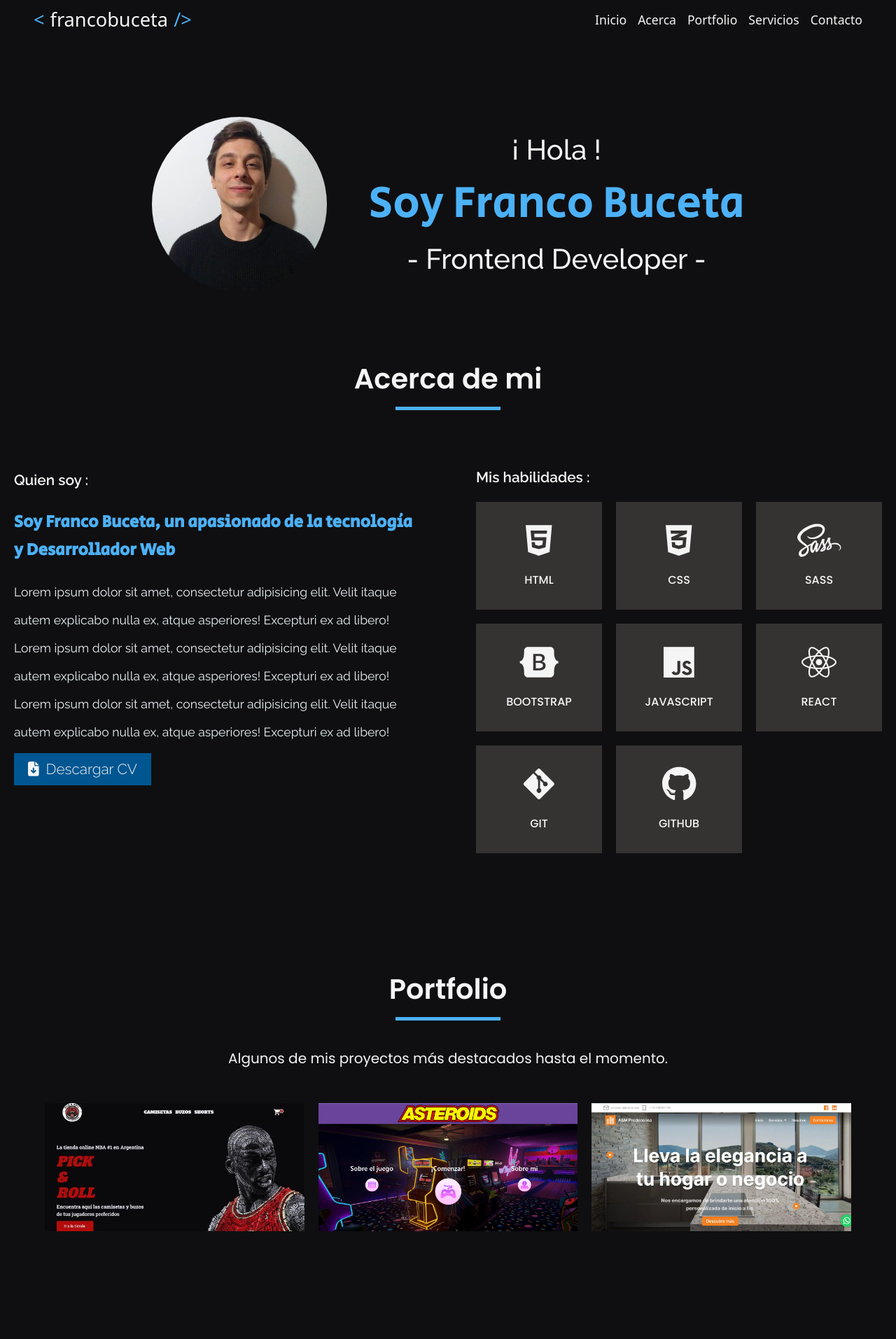
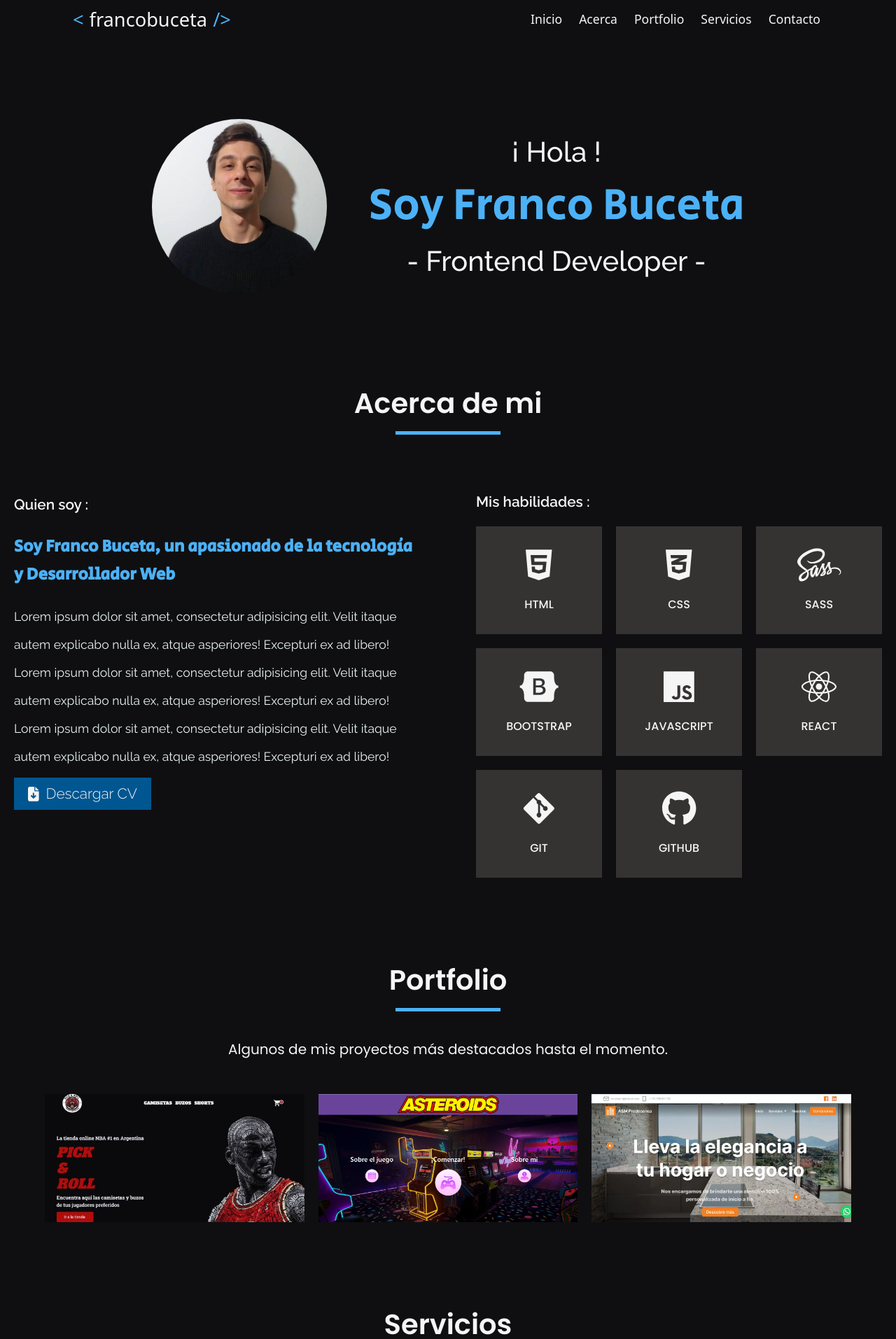
Before and after one commit to francobuceta/Portfolio, a React (Vite) app: page / in a window 1280 px wide. Shown: the top 1913 px of the page at 70% size. Built offline with nearby package versions, Linux system fonts and the light colour scheme.

Commit message:
cv agregado, solucionado error en navbar

```diff
--- a/src/components/About.jsx
+++ b/src/components/About.jsx
@@ -1,15 +1,14 @@
 import { FontAwesomeIcon } from '@fortawesome/react-fontawesome';
 import { faHtml5, faCss3Alt, faJs, faSass, faBootstrap, faReact, faGitAlt, faGithub } from '@fortawesome/free-brands-svg-icons';
 import { faFileDownload } from '@fortawesome/free-solid-svg-icons';
-
-
+import pdf from "../assets/cv.pdf"
 
 const About = () => {
     return (
         <>
-            <section className="container mx-auto mt-16" id="about">
+            <section className="container mx-auto" id="about">
                 <div className="about_title">
-                    <h2>Acerca de mi</h2>
+                    <h2 className='mt-24'>Acerca de mi</h2>
                 </div>
 
                 <div className="grid grid-cols-2 gap-10">
@@ -24,10 +23,12 @@ const About = () => {
                             autem explicabo nulla ex, atque asperiores! Excepturi ex ad libero!
                         </p>
                         <div>
-                            <button>
-                                <FontAwesomeIcon icon={faFileDownload} />
-                                <span>Descargar CV</span>
-                            </button>
+                            <a href={pdf} download="Franco Buceta-CV">
+                                <button>
+                                    <FontAwesomeIcon icon={faFileDownload} />
+                                    <span>Descargar CV</span>
+                                </button>
+                            </a>
                         </div>
                     </div>
 
--- a/src/components/Contact.jsx
+++ b/src/components/Contact.jsx
@@ -11,9 +11,9 @@ const Contact = () => {
 
     return (
         <>
-            <section className="container mx-auto px-16 mt-36" id="contact">
+            <section className="container mx-auto px-16" id="contact">
                 <div className="about_title">
-                    <h2>Contacto</h2>
+                    <h2 className='mt-24'>Contacto</h2>
                 </div>
 
                 <div className='flex justify-center items-center text-white font-poppins text-xl text-center'>
--- a/src/components/Navbar.jsx
+++ b/src/components/Navbar.jsx
@@ -1,12 +1,31 @@
+import { useState, useEffect } from "react";
+
 const Navbar = () => {
+
+    const [show, handleShow] = useState(false);
+
+    const onScroll = () => {
+        if (window.scrollY > 0) {
+            handleShow(true);
+        } else handleShow(false);
+    }
+
+    useEffect(() => {
+        window.addEventListener('scroll', onScroll);
+        return () => {
+            window.removeEventListener('scroll', onScroll);
+        };
+    }, []);
+
     return (
         <>
-            <header className="container mx-auto" id="navbar">
-                <nav className="flex justify-between items-center">
-                    <div className="navbar_logo-container px-10">
+
+            <header className="container" id="navbar">
+                <nav className={show ? "navbar_scroll" : ""} >
+                    <div className="navbar_logo-container px-24">
                         <a href="#navbar"><span className="navbar_logo">francobuceta</span></a>
                     </div>
-                    <div className="px-10">
+                    <div className="px-24">
                         <ul className="flex navbar_list">
                             <li>
                                 <a href="#navbar"><span>Inicio</span></a>
@@ -27,6 +46,7 @@ const Navbar = () => {
                     </div>
                 </nav>
             </header>
+
         </>
     )
 }
--- a/src/components/Portfolio.jsx
+++ b/src/components/Portfolio.jsx
@@ -8,9 +8,9 @@ import { faGithub } from '@fortawesome/free-brands-svg-icons';
 const Portfolio = () => {
     return (
         <>
-            <section className="container mx-auto px-16 mt-36" id="portfolio">
+            <section className="container mx-auto px-16" id="portfolio">
                 <div className="about_title">
-                    <h2>Portfolio</h2>
+                    <h2 className='mt-24'>Portfolio</h2>
                 </div>
 
                 <div className='flex justify-center items-center text-white font-poppins text-xl'>
--- a/src/components/Services.jsx
+++ b/src/components/Services.jsx
@@ -4,9 +4,9 @@ import { faMobileScreenButton, faPalette, faCode, faCartShopping, faGaugeHigh, f
 const Services = () => {
     return (
         <>
-            <section className="container mx-auto px-16 mt-36" id="services">
+            <section className="container mx-auto px-16" id="services">
                 <div className="about_title">
-                    <h2>Servicios</h2>
+                    <h2 className='mt-24'>Servicios</h2>
                 </div>
 
                 <div className='flex justify-center items-center text-white font-poppins text-xl'>
--- a/src/styles/components/_about.scss
+++ b/src/styles/components/_about.scss
@@ -58,10 +58,16 @@
             display: flex;
             align-items: center;
             gap: 10px;
+            transition: 0.6s;
 
             span {
                 font-family: 'Raleway', sans-serif;;
                 font-weight: 300;
+            }
+
+            &:hover {
+                background-color: $white;
+                color: $secondary;
             }
         }
     }
--- a/src/styles/components/_contact.scss
+++ b/src/styles/components/_contact.scss
@@ -27,7 +27,6 @@
     display: flex;
     justify-content: center;
     margin-top: 40px;
-    margin-bottom: 40px;
 
     .form {
         width: 500px;
--- a/src/styles/components/_navbar.scss
+++ b/src/styles/components/_navbar.scss
@@ -1,5 +1,6 @@
 * {
     padding: 0;
+    margin: 0;
     box-sizing: border-box;
 }
 
@@ -9,38 +10,93 @@ html {
 
 body {
     background-color: $dark;
+    height: 100vh;
+}
+
+header {
+    width: 100%;
+    height: 60px;
+
+    nav {
+        position: fixed;
+        display: flex;
+        justify-content: space-between;
+        align-items: center;
+        width: 100%;
+        margin: 0 auto;
+    }
+}
+
+.navbar_scroll {
+    background-color: $white;
+    transition: 0.6s;
+    z-index: 1;
+
+    .navbar_logo-container .navbar_logo {
+        color: $dark
+    }
+
+    .navbar_list li span {
+        color: $dark;
+    }
 }
 
 .navbar_logo-container {
     .navbar_logo {
         font-size: 1.7rem;
-        font-size: "Poppins", sans-serif!important;
+        font-size: "Poppins", sans-serif !important;
         color: $white;
+        transition: 0.4s;
 
         &:before {
             content: "<";
             display: inline-block;
             padding: 8px;
             color: $primary;
+            transition: 0.4s;
         }
 
         &:after {
             content: "/>";
-            display: inline-block;
-            padding: 8px;
+            @extend :before;
+        }
+
+        &:hover {
             color: $primary;
+
+            &:before,
+            &:after {
+                color: $white;
+            }
         }
     }
 }
 
 .navbar_list {
     li {
-        padding: 8px;
+        padding: 12px;
 
         span {
             font-size: 1.1rem;
             font-weight: 500;
             color: $white;
+
+            &:after {
+                content: "";
+                height: 2px;
+                width: 0;
+                background-color: $primary;
+                display: block;
+                transition: all 300ms;
+            }
+
+            &:hover {
+                color: $primary;
+
+                &:after {
+                    width: 100%;
+                }
+            }
         }
     }
 }
```
Also changed, not shown: 1 other file (tests, documents, lock files or other folders).
